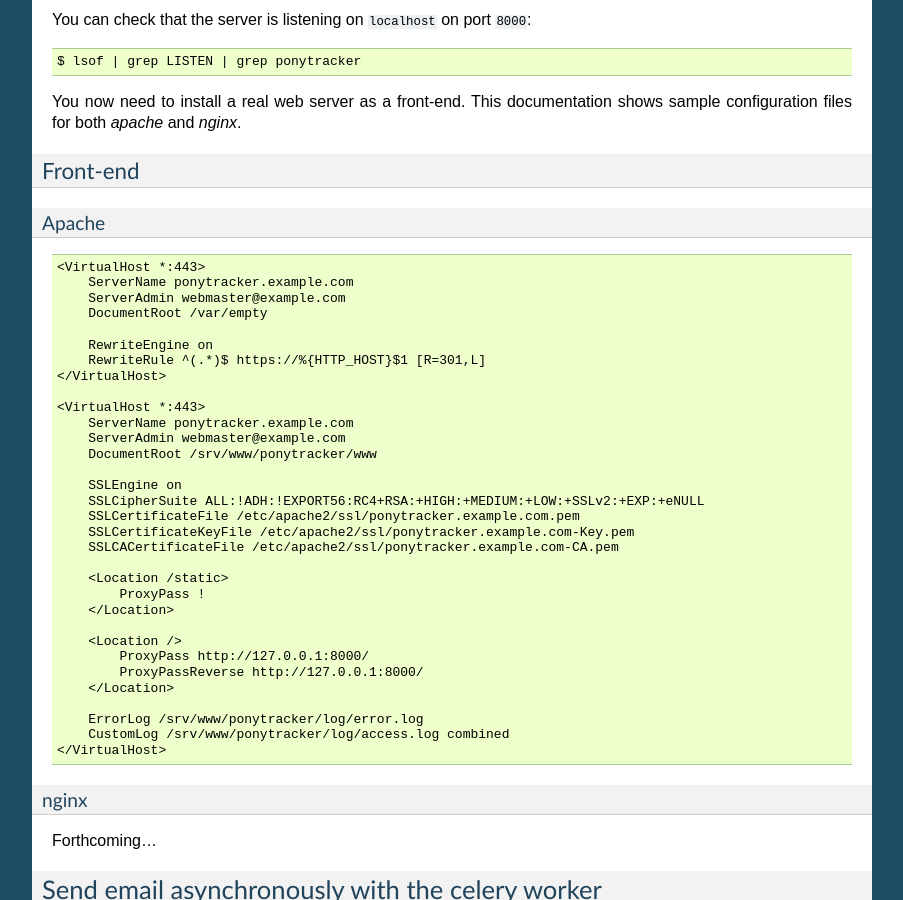
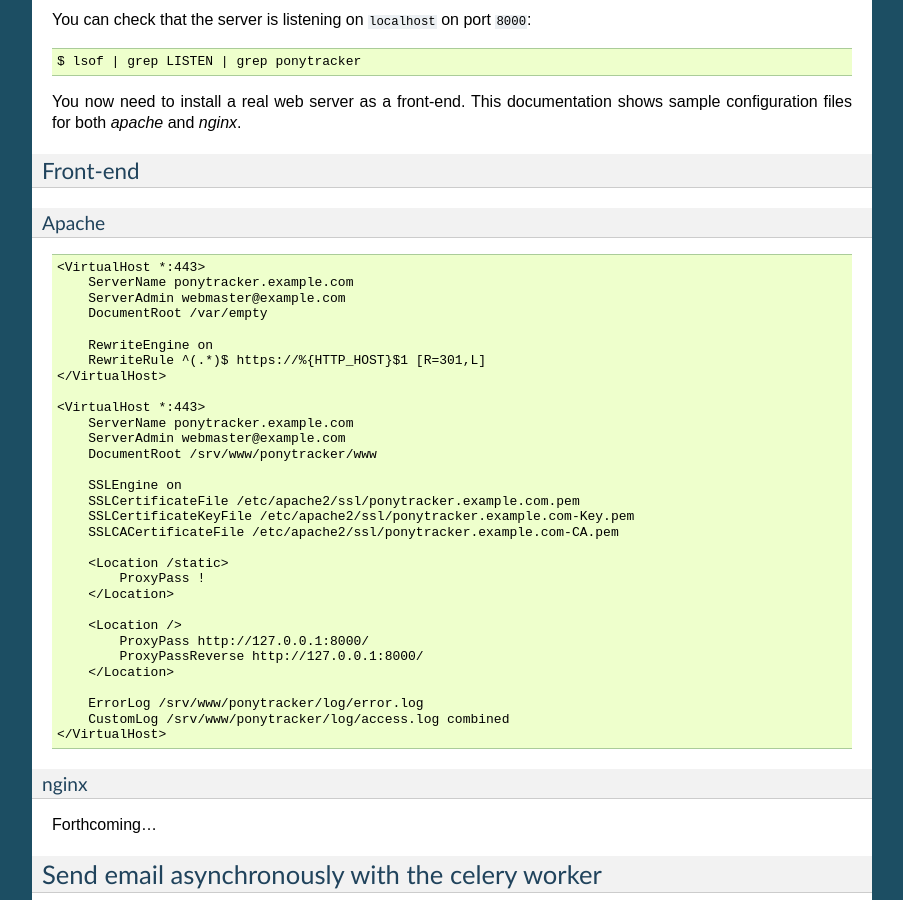
Before and after one commit to ponytracker/ponytracker, a Sphinx documentation site: the page built from doc/source/installation.rst, in a window 1280 px wide and 900 px high, scrolled down 2975 px. Shown: the whole window, without its empty margins (198-1101 px from the left). Built offline with Sphinx 7.4.7, drawn with Linux system fonts in a browser that asks for light colours.

Commit message:
removing bad cipher suite in apache example file

```diff
--- a/doc/source/installation.rst
+++ b/doc/source/installation.rst
@@ -195,7 +195,6 @@
       DocumentRoot /srv/www/ponytracker/www
 
       SSLEngine on
-      SSLCipherSuite ALL:!ADH:!EXPORT56:RC4+RSA:+HIGH:+MEDIUM:+LOW:+SSLv2:+EXP:+eNULL
       SSLCertificateFile /etc/apache2/ssl/ponytracker.example.com.pem
       SSLCertificateKeyFile /etc/apache2/ssl/ponytracker.example.com-Key.pem
       SSLCACertificateFile /etc/apache2/ssl/ponytracker.example.com-CA.pem
```
